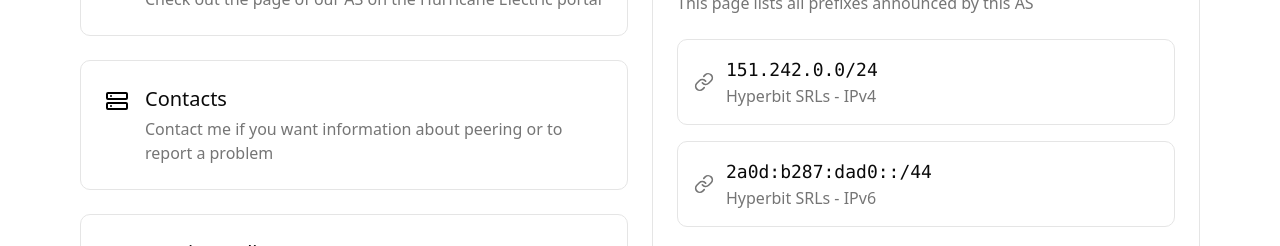
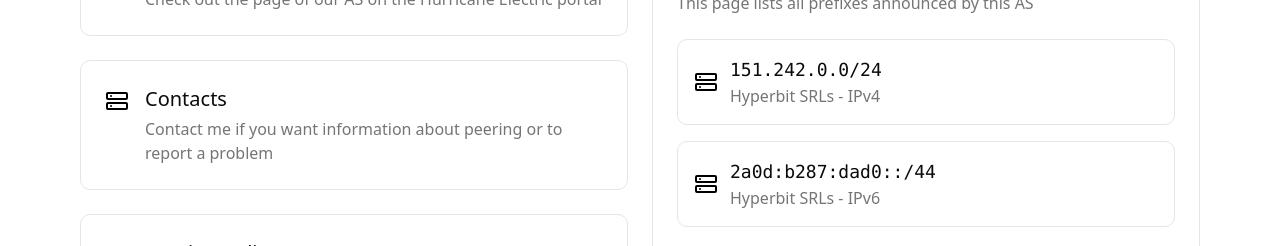
Before and after one commit to HyperBit-IT/AS208437, a Next.js app: page / in a window 1280 px wide. Shown: the part 346-592 px from the top of the page. Built offline with nearby package versions, Linux system fonts and the light colour scheme.

Commit message:
Refactor InfoCard component to remove unused icon prop and update Peering Policy page by removing unnecessary imports for cleaner code.

```diff
--- a/app/page.tsx
+++ b/app/page.tsx
@@ -1,5 +1,4 @@
 import Image from "next/image"
-import { Link as LucideLink } from "lucide-react"
 import Link from "next/link"
 import { Button } from "@/components/ui/button"
 
@@ -19,21 +18,18 @@
           <div className="space-y-6">
             <InfoCard
               title="BGP Info"
-              icon="server"
               description="Check out the page of our AS on the Hurricane Electric portal"
               href="https://bgp.he.net/AS208437"
             />
 
             <InfoCard
               title="Contacts"
-              icon="server"
               description="Contact me if you want information about peering or to report a problem"
               href="https://hyperbit.it/en/contact"
             />
 
             <InfoCard
               title="Peering Policy"
-              icon="server"
               description="Our peering policy"
               href="/peering-policy"
             />
@@ -68,7 +64,7 @@
   )
 }
 
-function InfoCard({ title, icon, description, href }: { title: string; icon: string; description: string; href: string }) {
+function InfoCard({ title, description, href }: { title: string; description: string; href: string }) {
   return (
     <Link href={href} className="block">
       <div className="border rounded-lg p-6 hover:bg-[#f5f5f5] transition-colors cursor-pointer">
@@ -90,7 +86,7 @@
   return (
     <div className="border rounded-lg p-4">
       <div className="flex items-center gap-3">
-        <LucideLink className="text-[#757575]" size={20} />
+        <ServerIcon />
         <div>
           <h3 className="text-lg font-medium font-mono">{prefix}</h3>
           <p className="text-[#757575]">{description}</p>
--- a/app/peering-policy/page.tsx
+++ b/app/peering-policy/page.tsx
@@ -1,7 +1,4 @@
 import Image from "next/image"
-import { Link as LucideLink } from "lucide-react"
-import Link from "next/link"
-import { Button } from "@/components/ui/button"
 
 export default function PeeringPolicy() {
   return (
```
